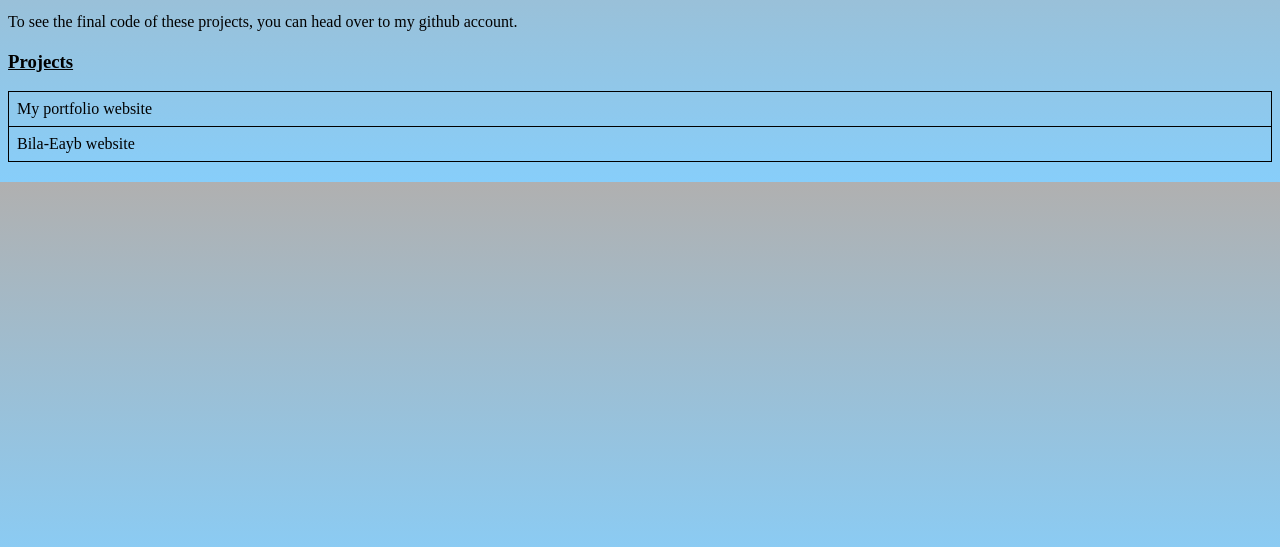
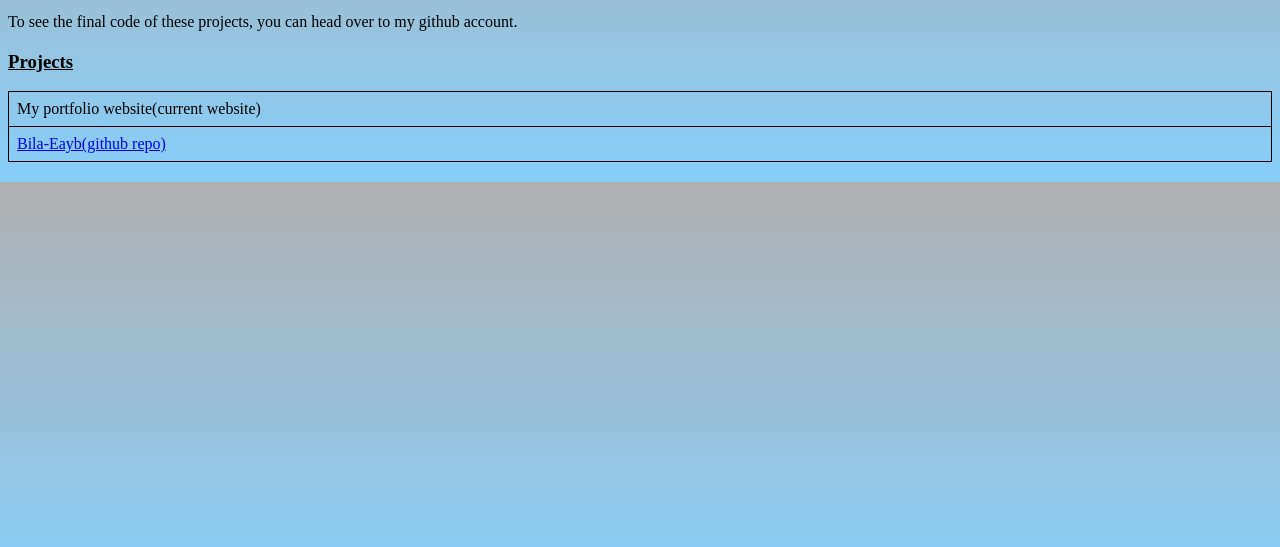
Before and after one commit to SibusisoMaesela/folio-site, a plain HTML site: page myproject.html in a window 1280 px wide. Shown: the part 223-770 px from the top of the page. Drawn offline with Linux system fonts and the light colour scheme.

Commit message:
added Bila-Eayb project link

```diff
--- a/myproject.html
+++ b/myproject.html
@@ -3,7 +3,7 @@
 <head>
     <meta charset="UTF-8">
     <meta name="viewport" content="width=device-width, initial-scale=1.0">
-    <title>Contact</title>
+    <title>My projects</title>
     <link rel="stylesheet" type="text/css" href="style.css">
     <script src="contact.js"></script>
 </head>
@@ -26,10 +26,10 @@
     <h3>Projects</h3>
     <table>
         <tr>
-            <td>My portfolio website</td>
+            <td>My portfolio website(current website)</td>
         </tr>
         <tr>
-            <td>Bila-Eayb website</td>
+            <td> <a href="https://github.com/SibusisoMaesela/Bilan-site">Bila-Eayb(github repo)</a></td>
         </tr>
     </table>
 </section>
```
